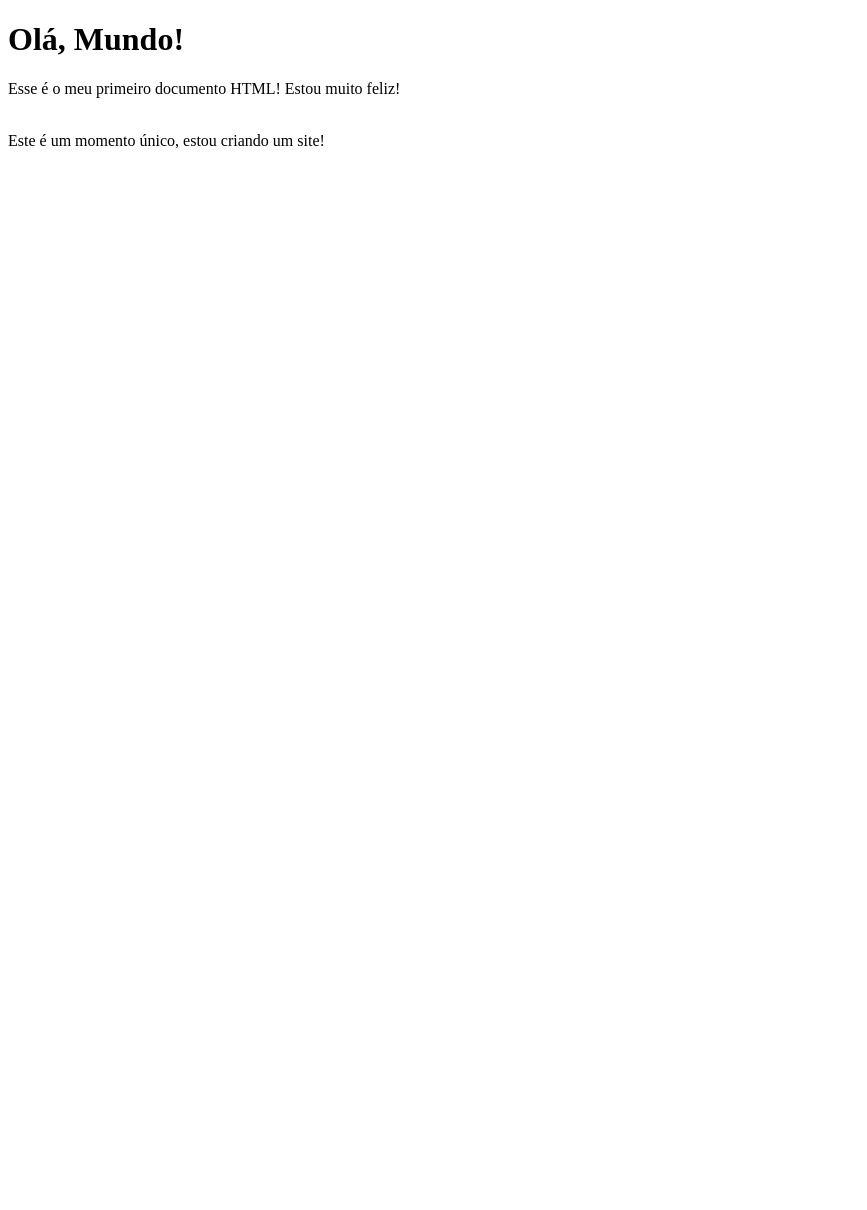
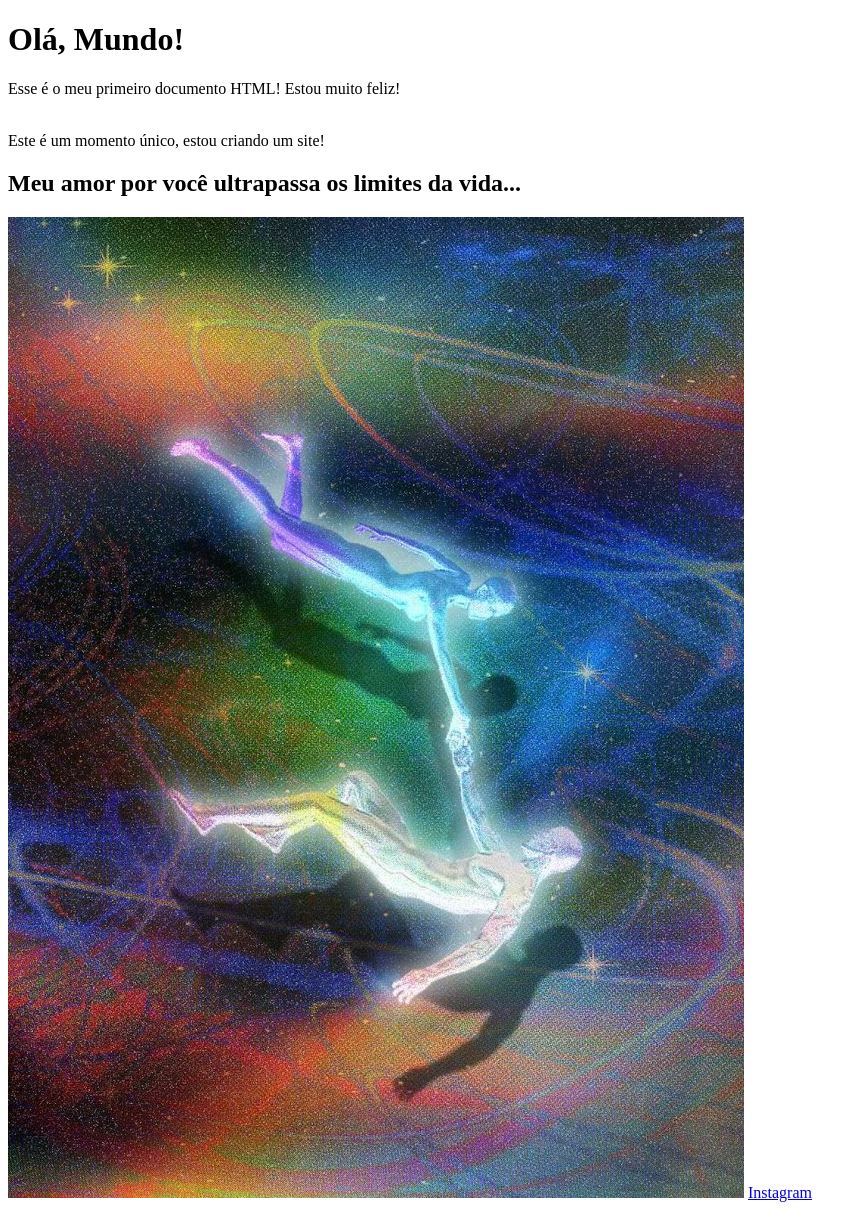
Before and after one commit to alarinha/teste, a plain HTML site: page index.html in a window 1280 px wide. Shown: the whole page, without its empty margins (0-867 px from the left). Before the commit the page ends 800 px from the top, so only its background shows below. Drawn offline with Linux system fonts and the light colour scheme.

Commit message:
Continuaçãõ, adição ed imagem

```diff
--- a/index.html
+++ b/index.html
@@ -10,5 +10,10 @@
     <h1>Olá, Mundo!</h1>
     <p>Esse é o meu primeiro documento HTML! Estou muito feliz!</p> <br> Este é um momento único, estou criando um site!
 
+
+
+    <h2>Meu amor por você ultrapassa os limites da vida...</h2>
+    <img src="estrela.jpeg" alt="estrela">
+    <a href="https://www.instagram.com/Instagram">Instagram</a>
 </body>
 </html>
```
Also changed, not shown: estrela.jpeg (added).
